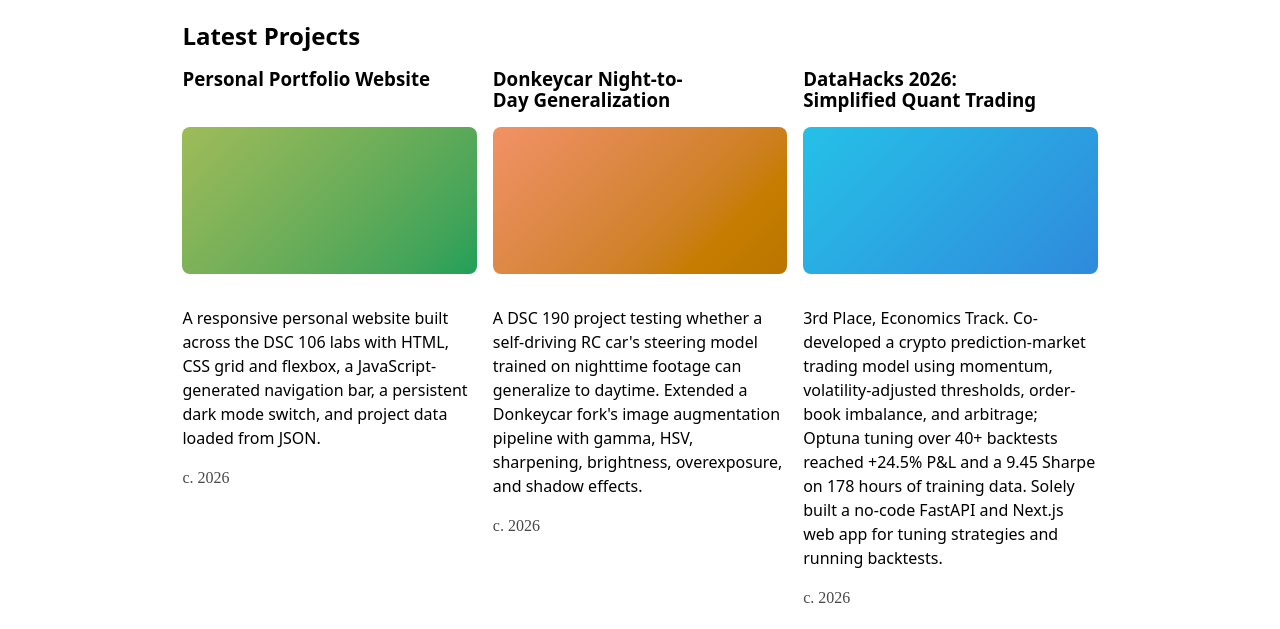
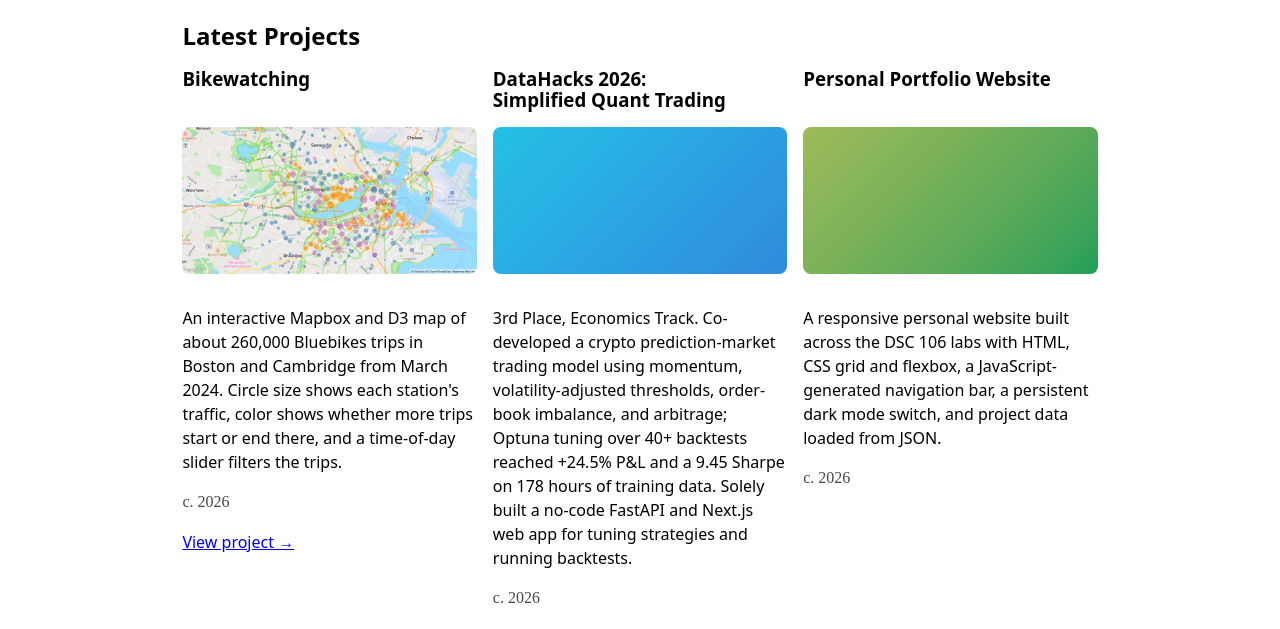
Before and after one commit to jam0113/DSC106_lab1, a website with bundled scripts: page index.html in a window 1280 px wide. Shown: the part 497-1126 px from the top of the page. Built offline with nearby package versions, Linux system fonts and the light colour scheme; no server answers.

Commit message:
Add Bikewatching project with screenshot and project links
Lab 7 Step 7: new project entry, url field rendered as a link,
and project images resolved from the site root.

Co-Authored-By: Claude Opus 5.5 <noreply@anthropic.com>

```diff
--- a/global.js
+++ b/global.js
@@ -120,7 +120,10 @@ export async function fetchJSON(url) {
 // The hue comes from the title, so a project keeps its color when filtered.
 function renderProjectImage(project) {
   if (project.image) {
-    return `<img src="${project.image}" alt="${project.title}">`;
+    // Resolve relative to the site root (where global.js lives), so the same
+    // path works on both the home page and /projects/
+    const src = new URL(project.image, import.meta.url).href;
+    return `<img src="${src}" alt="Screenshot of ${project.title}">`;
   }
 
   const hue = [...project.title].reduce((h, c) => (h * 47 + c.charCodeAt(0)) % 360, 0);
@@ -155,6 +158,7 @@ export function renderProjects(projects, containerElement, headingLevel = 'h2')
       <div>
         <p>${project.description ?? ''}</p>
         <p class="project-year">c. ${project.year ?? 'n/a'}</p>
+        ${project.url ? `<p><a href="${project.url}" target="_blank">View project →</a></p>` : ''}
       </div>
     `;
     containerElement.appendChild(article);
--- a/lib/projects.json
+++ b/lib/projects.json
@@ -1,4 +1,16 @@
 [
+  {
+    "title": "Bikewatching",
+    "year": "2026",
+    "url": "https://jam0113.github.io/bikewatching/",
+    "image": "images/bikewatching.png",
+    "description": "An interactive Mapbox and D3 map of about 260,000 Bluebikes trips in Boston and Cambridge from March 2024. Circle size shows each station's traffic, color shows whether more trips start or end there, and a time-of-day slider filters the trips."
+  },
+  {
+    "title": "DataHacks 2026: Simplified Quant Trading",
+    "year": "2026",
+    "description": "3rd Place, Economics Track. Co-developed a crypto prediction-market trading model using momentum, volatility-adjusted thresholds, order-book imbalance, and arbitrage; Optuna tuning over 40+ backtests reached +24.5% P&L and a 9.45 Sharpe on 178 hours of training data. Solely built a no-code FastAPI and Next.js web app for tuning strategies and running backtests."
+  },
   {
     "title": "Personal Portfolio Website",
     "year": "2026",
@@ -8,11 +20,6 @@
     "title": "Donkeycar Night-to-Day Generalization",
     "year": "2026",
     "description": "A DSC 190 project testing whether a self-driving RC car's steering model trained on nighttime footage can generalize to daytime. Extended a Donkeycar fork's image augmentation pipeline with gamma, HSV, sharpening, brightness, overexposure, and shadow effects."
-  },
-  {
-    "title": "DataHacks 2026: Simplified Quant Trading",
-    "year": "2026",
-    "description": "3rd Place, Economics Track. Co-developed a crypto prediction-market trading model using momentum, volatility-adjusted thresholds, order-book imbalance, and arbitrage; Optuna tuning over 40+ backtests reached +24.5% P&L and a 9.45 Sharpe on 178 hours of training data. Solely built a no-code FastAPI and Next.js web app for tuning strategies and running backtests."
   },
   {
     "title": "Recipe Rating Prediction",
--- a/style.css
+++ b/style.css
@@ -118,6 +118,10 @@ form {
 
   img {
     width: 100%;
+    /* Same shape as the color blocks so the cards line up */
+    aspect-ratio: 2 / 1;
+    object-fit: cover;
+    border-radius: 0.5em;
   }
 }
 
```
Also changed, not shown: images/bikewatching.png (added).
